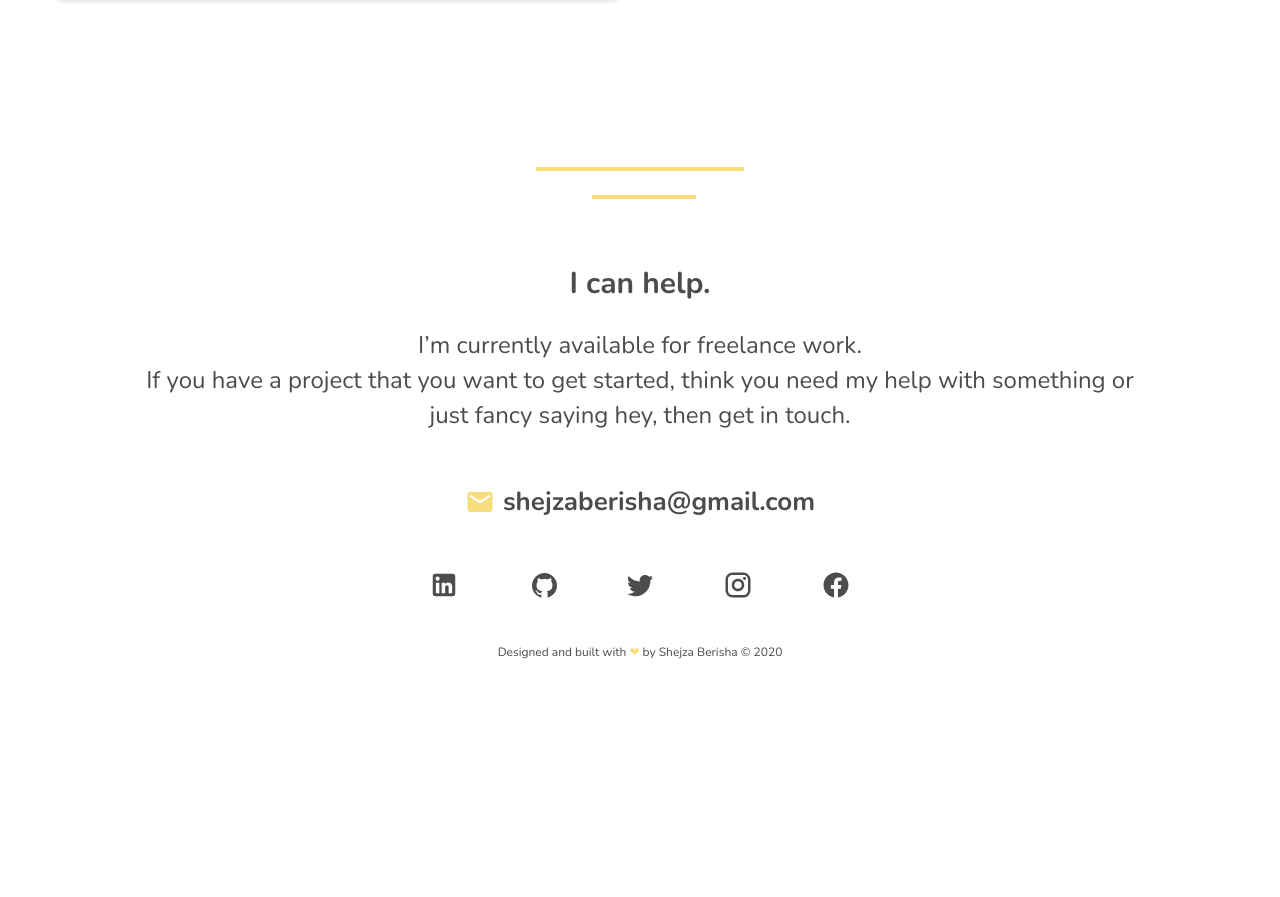
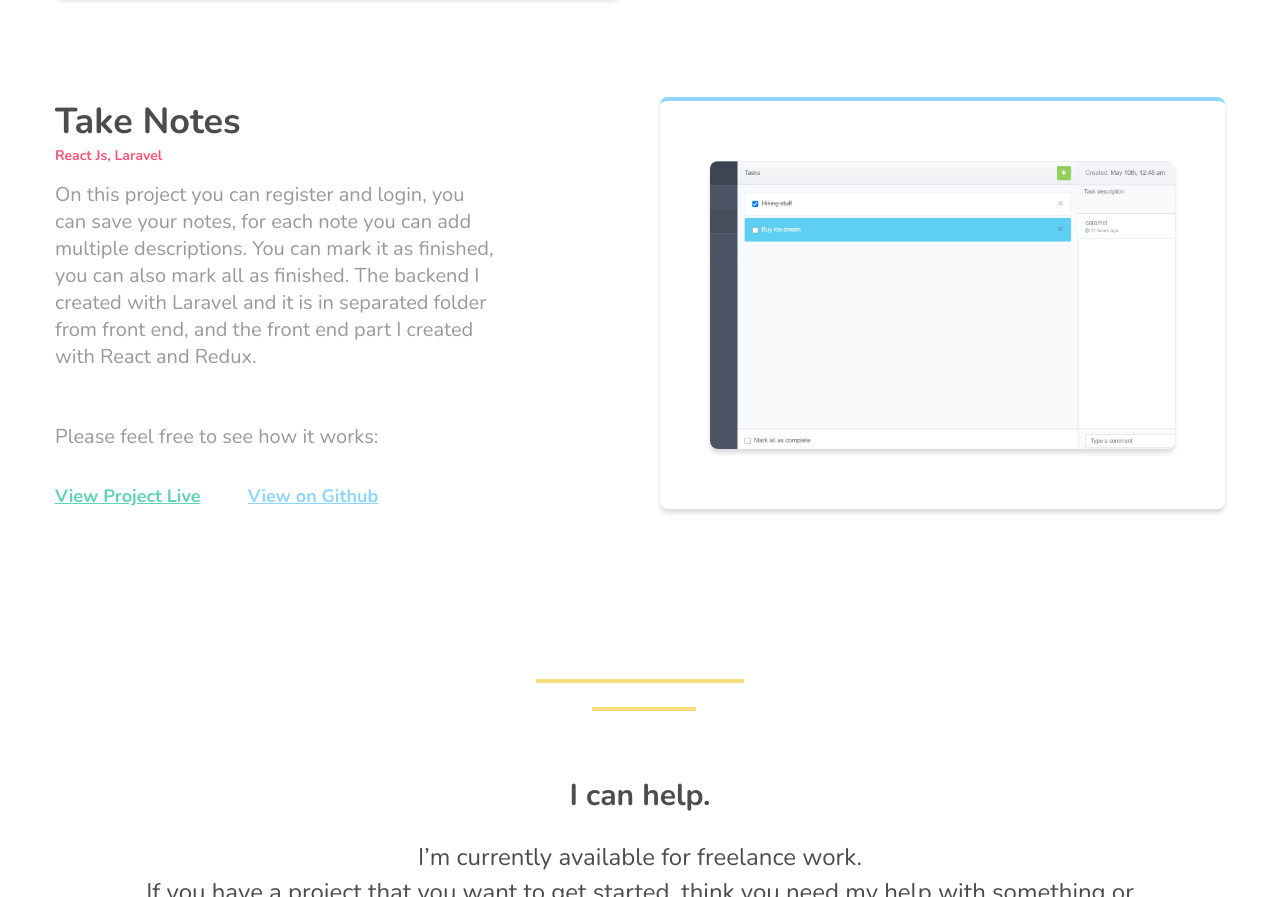
Before and after one commit to shejza/portfolio, a website: page projects1.html in a window 1280 px wide. Shown: the part 2375-3272 px from the top of the page. Before the commit the page ends 3155 px from the top, so only its background shows below. Drawn offline with nearby package versions, Linux system fonts and the light colour scheme.

Commit message:
Analytics

```diff
--- a/projects1.html
+++ b/projects1.html
@@ -195,6 +195,40 @@
 
                 </div>
 
+                <div class="row">
+                    <div class="col-md-6 projects__left">
+                        <div class="project__content">
+                            <h2 class="project__content--title">Take Notes</h2>
+                            <h6 class="color-red">React Js, Laravel</h6>
+
+                            <p class="project__content--description">
+                                On this project you can register and login, you can save your notes,
+                                for each note you can add multiple descriptions. You can mark it as finished,
+                                you can also mark all as finished.
+                                The backend I created with Laravel and it is in separated folder from front end, and the
+                                front end part
+                                I created with React and Redux. <br />
+                            </p>
+                            <div class="project__content--bottom">
+                                <h4>Please feel free to see how it works:</h4>
+                                <div class="btn-group">
+                                    <a href="#" target="_blank" class="btn--link">View Project
+                                        Live</a>
+                                    <a href="#" target="_blank" class="btn--link color-blue">View
+                                        on Github</a>
+                                </div>
+                            </div>
+                        </div>
+                    </div>
+
+                    <div class="col-md-6 projects__right">
+                        <a href="https://shejza.github.io/pic-search-app/" class="card card--blue">
+                            <img src="./images/todo.jpg" alt="work" class="card__image">
+                        </a>
+                    </div>
+
+                </div>
+
                 <div class="divider__centered">
                     <div class="divider">
                         <div class="divider__long"></div>
```
Also changed, not shown: index.html (+10 -1 lines), images/todo.jpg (added).
